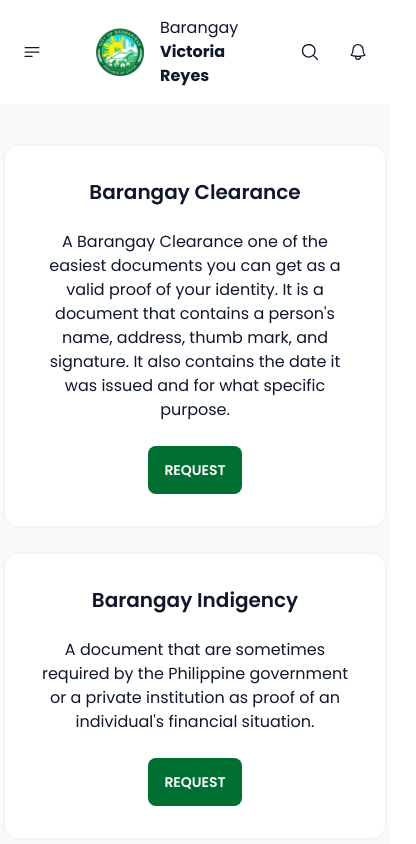
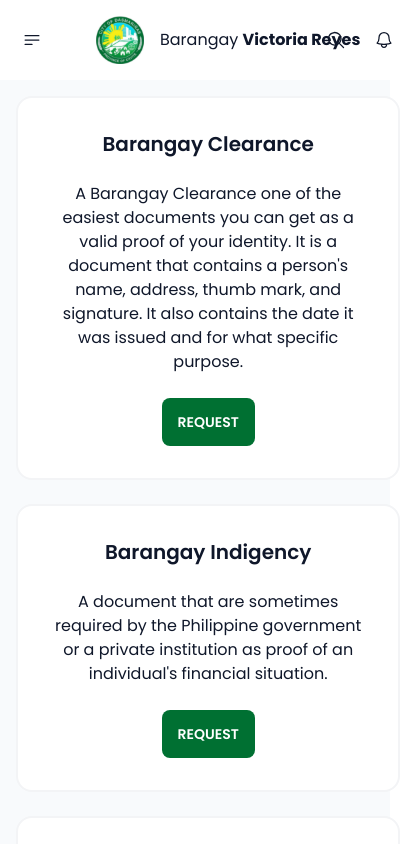
Before and after one commit to jazztinecruz/victoria-reyes, a Next.js app: page /documents in a window 390 px wide. Shown: the top 844 px of the page, 416 px wide, since content can reach past the window. Built offline with nearby package versions, Linux system fonts and the light colour scheme.

Commit message:
Change layout gap in mobile

```diff
--- a/app/(user)/layout.tsx
+++ b/app/(user)/layout.tsx
@@ -28,7 +28,7 @@ const DocumentsLayout = ({ children }: Props) => {
   };
 
   return (
-    <div className="grid h-screen grid-rows-[auto,1fr] gap-10">
+    <div className="grid h-screen grid-rows-[auto,1fr] gap-4  tablet:gap-10">
       <nav>
         <div className="navbar bg-base-100 py-4">
           <div className="navbar-start">
@@ -59,8 +59,8 @@ const DocumentsLayout = ({ children }: Props) => {
                 height={48}
                 className="object-cover"
               />
-              <h1 className="notebook:hidden desktop:block">
-                Barangay <span className="font-bold">Victoria Reyes</span>
+              <h1 className="whitespace-nowrap">
+                Barangay <span className="font-bold whitespace-nowrap">Victoria Reyes</span>
               </h1>
             </div>
           </div>
```
